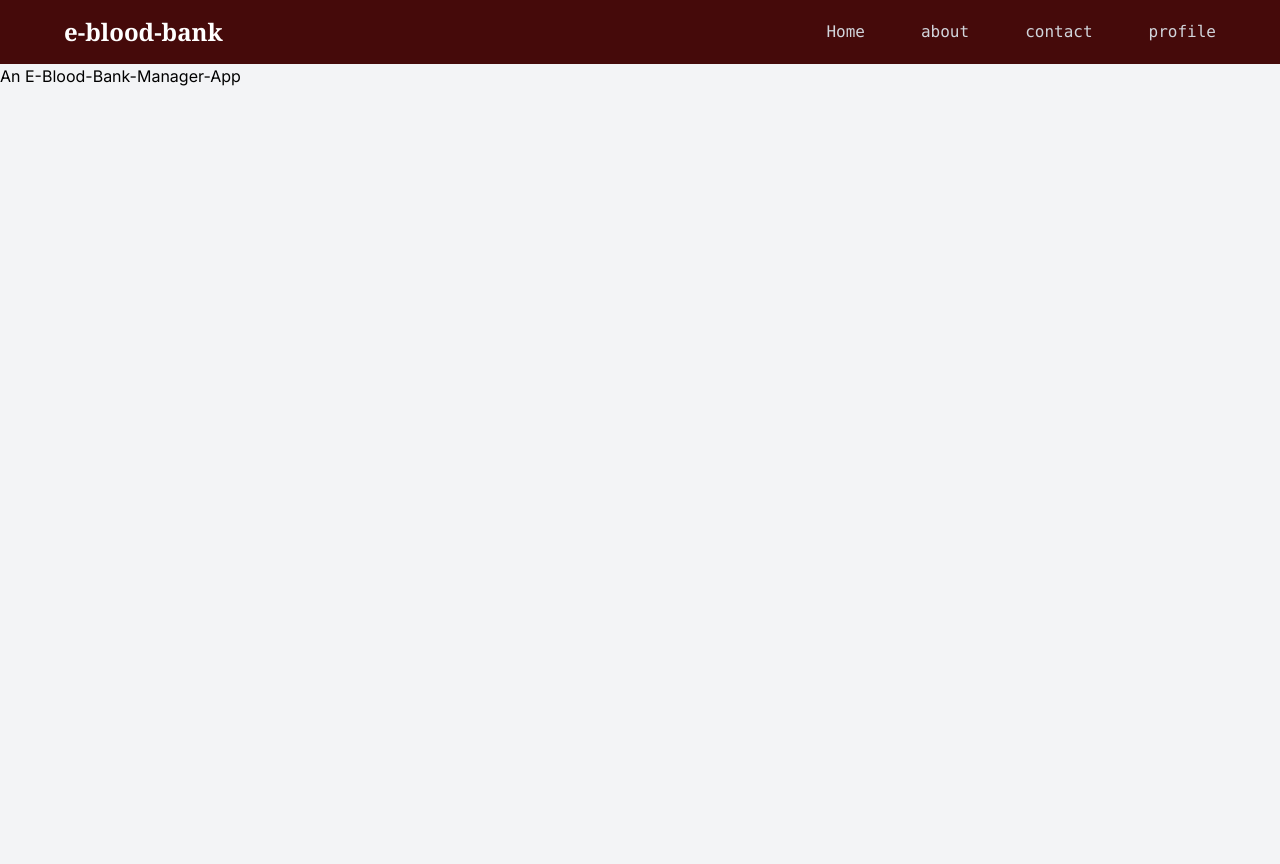
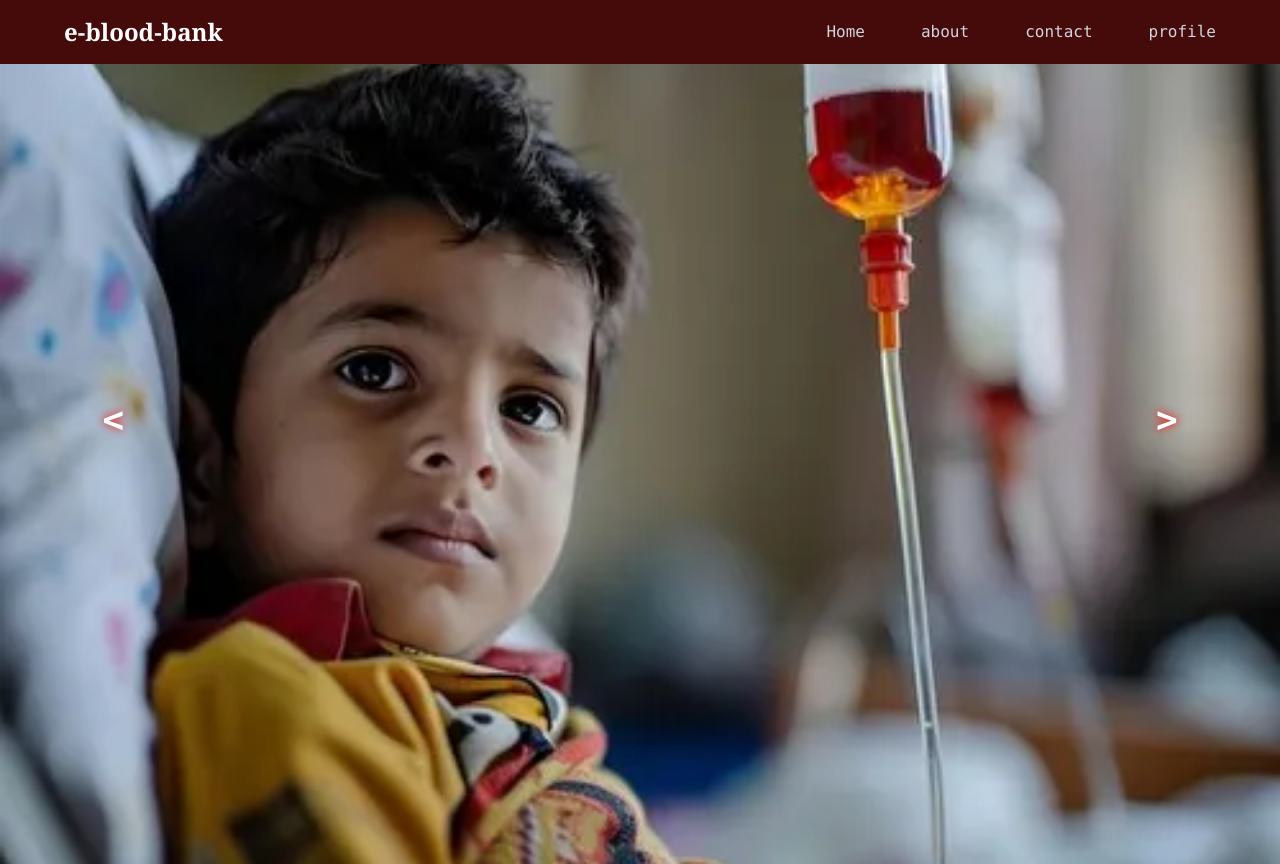
Before and after one commit to abhis12321/e-blood-bank, a Next.js app: page / in a window 1280 px wide. Before the commit the page ends 800 px from the top, so only its background shows below. Built offline with nearby package versions, Linux system fonts and the light colour scheme.

Commit message:
basic UI is designed for Image Slider and integrated with home page

```diff
--- a/src/app/__components/ImageSlider.js
+++ b/src/app/__components/ImageSlider.js
@@ -3,8 +3,12 @@ import { SlidingImagesUrls } from './SlidingImagesUrls';
 
 export default function ImageSlider() {
   return (
-    <div>
-      Image-Slider
+    <div className="w-full h-[100vh] flex items-center justify-center gap-6 text-white font-bold font-mono">
+        <button className="absolute z-10 top-[50%] left-[8vw] hover:text-red-600 drop-shadow-[0_0_5px_red] hover:drop-shadow-[0_0_5px_yellow] text-4xl" >&lt;</button>
+        {
+            SlidingImagesUrls?.map((imageUrl, index) => <img src={imageUrl} alt="" className={`w-[100%] h-full bg-red-500 object-cover ${0 !== index ? "hidden" : "animate-fade"}`} key={index} />)
+        }
+        <button className="absolute z-10 top-[50%] right-[8vw] hover:text-red-600 drop-shadow-[0_0_5px_red] hover:drop-shadow-[0_0_5px_yellow] text-4xl" >&gt;</button>
     </div>
   )
 }
--- a/src/app/page.js
+++ b/src/app/page.js
@@ -1,9 +1,10 @@
 import React from 'react'
+import ImageSlider from './__components/ImageSlider'
 
 export default function page() {
   return (
     <div className='text-black'>
-      An E-Blood-Bank-Manager-App
+      <ImageSlider />
     </div>
   )
 }
```
